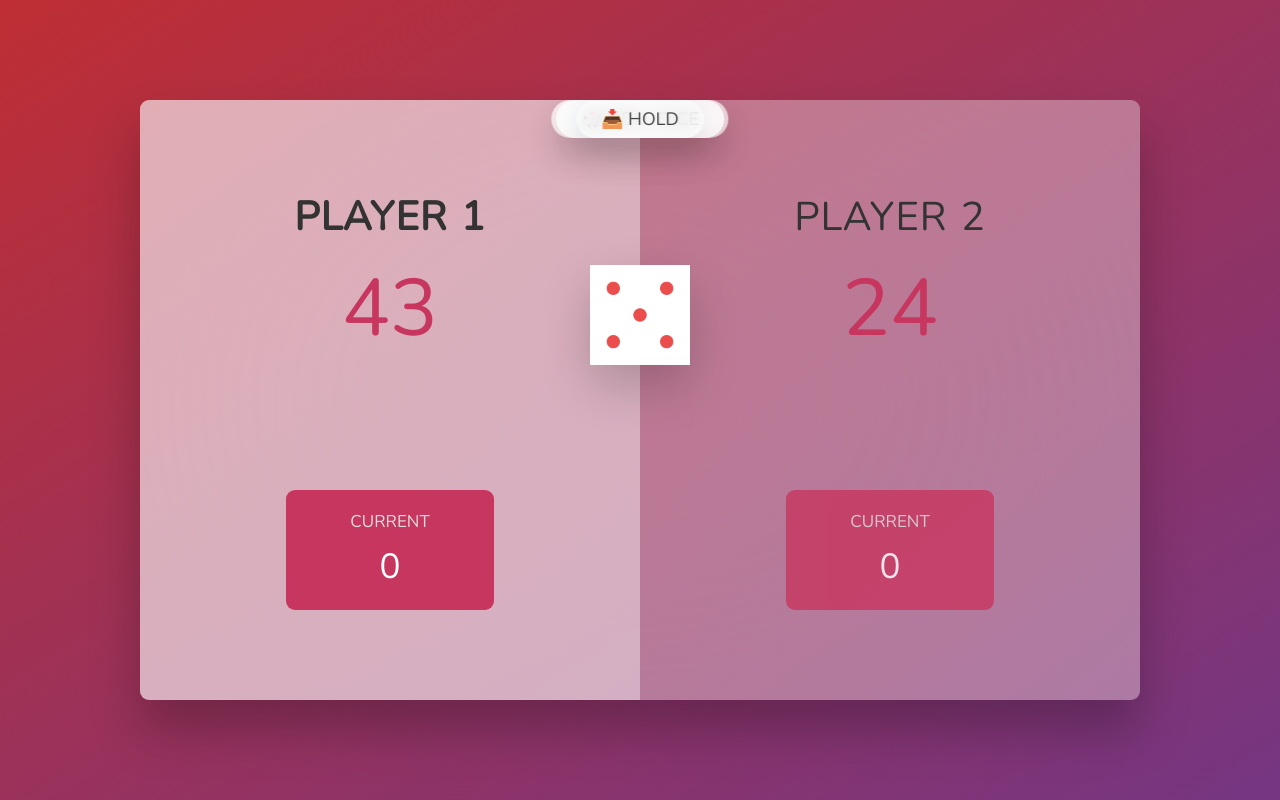
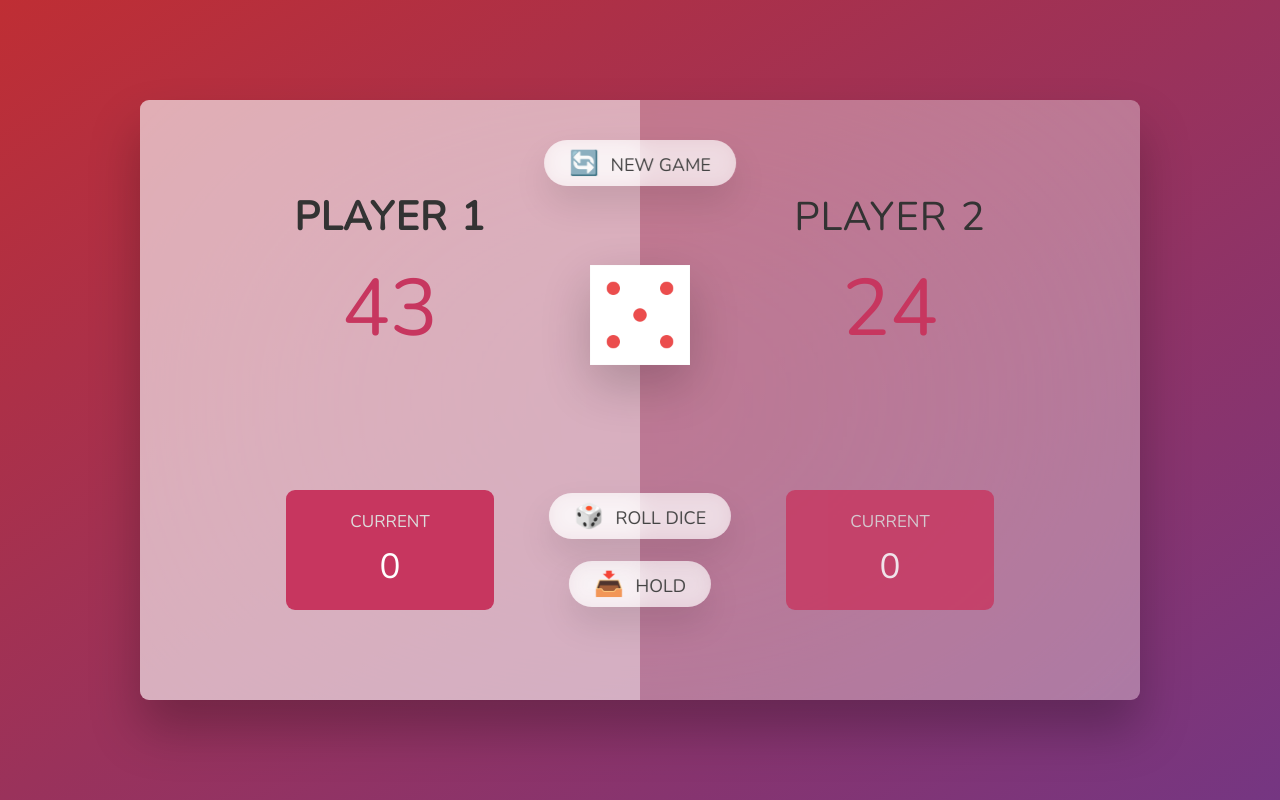
Before and after one commit to imkardo/Pig-Game, a plain HTML site: page index.html in a window 1280 px wide. Drawn offline with nearby package versions, Linux system fonts and the light colour scheme.

Commit message:
Update style.css

```diff
--- a/style.css
+++ b/style.css
@@ -114,6 +114,27 @@ main {
   border-radius: 50rem;
   box-shadow: 0 1.75rem 3.5rem rgba(0, 0, 0, 0.1);
 }
+.btn::first-letter {
+  font-size: 2.4rem;
+  display: inline-block;
+  margin-right: 0.7rem;
+}
+.btn--new {
+  top: 4rem;
+}
+.btn--roll {
+  top: 39.3rem;
+}
+.btn--hold {
+  top: 46.1rem;
+}
+.btn:active {
+  transform: translate(-50%, 3px);
+  box-shadow: 0 1rem 2rem rgba(0, 0, 0, 0.15);
+}
+.btn:focus {
+  outline: none;
+}
 .dice {
   position: absolute;
   left: 50%;
```
